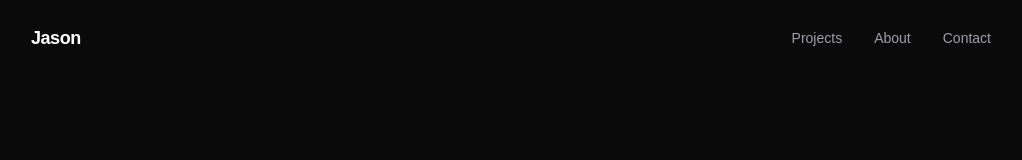
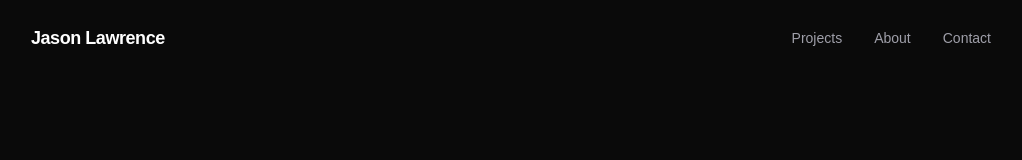
Before and after one commit to Jdlaw95/jason-portfolio, a Next.js app: page / in a window 1280 px wide. Shown: the top 160 px of the page, without its empty margins (129-1151 px from the left). Built offline with nearby package versions, Linux system fonts and the light colour scheme.

Commit message:
updated last name

```diff
--- a/app/page.tsx
+++ b/app/page.tsx
@@ -4,7 +4,7 @@
   return (
     <div className="min-h-screen text-white" style={{ backgroundColor: "#0a0a0a" }}>
       <nav className="mx-auto flex max-w-5xl items-center justify-between px-8 py-6">
-        <span className="text-lg font-semibold tracking-tight">Jason</span>
+        <span className="text-lg font-semibold tracking-tight">Jason Lawrence</span>
         <ul className="flex gap-8 text-sm">
           <li>
             <Link href="/projects" className="text-zinc-400 hover:text-white transition-colors">
```
